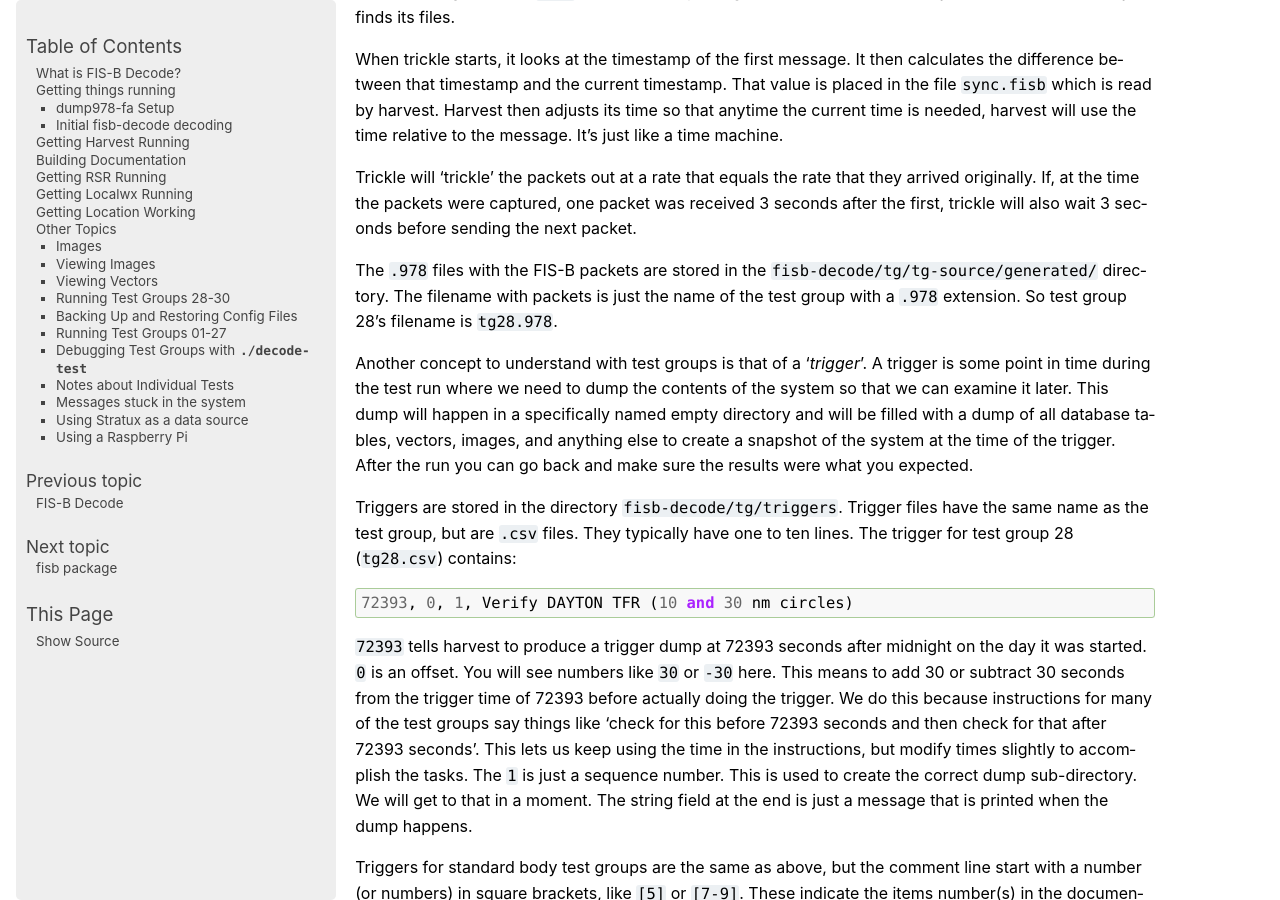
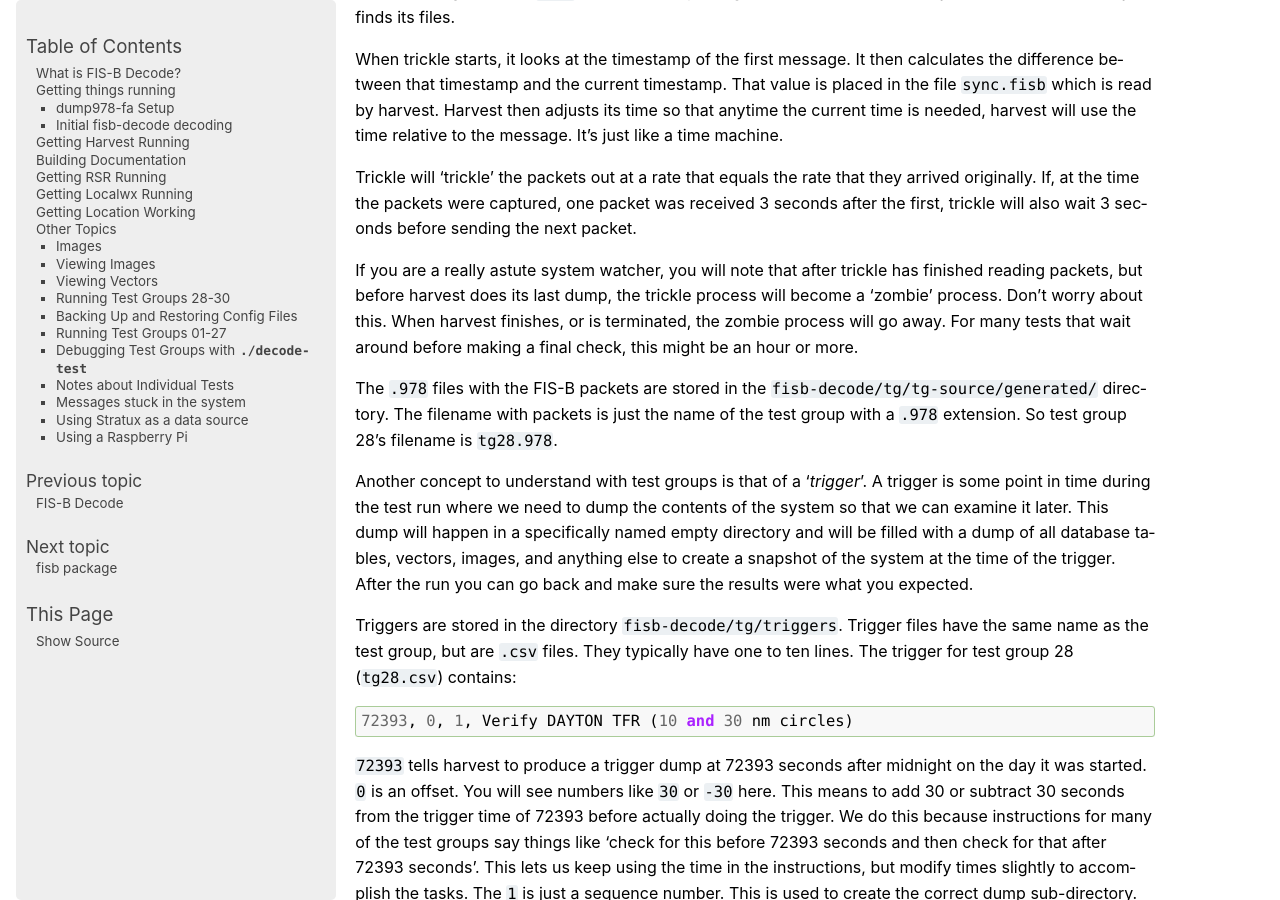
Before and after one commit to rand-projects/fisb-decode, a Sphinx documentation site: the page built from docs/source/document.rst, in a window 1280 px wide and 900 px high, scrolled down 29850 px. Built offline with Sphinx 7.4.7, drawn with Linux system fonts in a browser that asks for light colours.

Commit message:
Documentation.. added comment about zombie process.

```diff
--- a/docs/source/document.rst
+++ b/docs/source/document.rst
@@ -1315,6 +1315,12 @@ Trickle will 'trickle' the packets out at a rate that equals the rate
 that they arrived originally.
 If, at the time the packets were captured, one packet was received 3 seconds after
 the first, trickle will also wait 3 seconds before sending the next packet.
+
+If you are a really astute system watcher, you will note that after trickle has
+finished reading packets, but before harvest does its last dump, the trickle process
+will become a 'zombie' process. Don't worry about this. When harvest finishes, or
+is terminated, the zombie process will go away. For many tests that wait around before
+making a final check, this might be an hour or more.
 
 The ``.978`` files with the FIS-B packets are stored in the
 ``fisb-decode/tg/tg-source/generated/`` directory. The filename with packets is just
```
